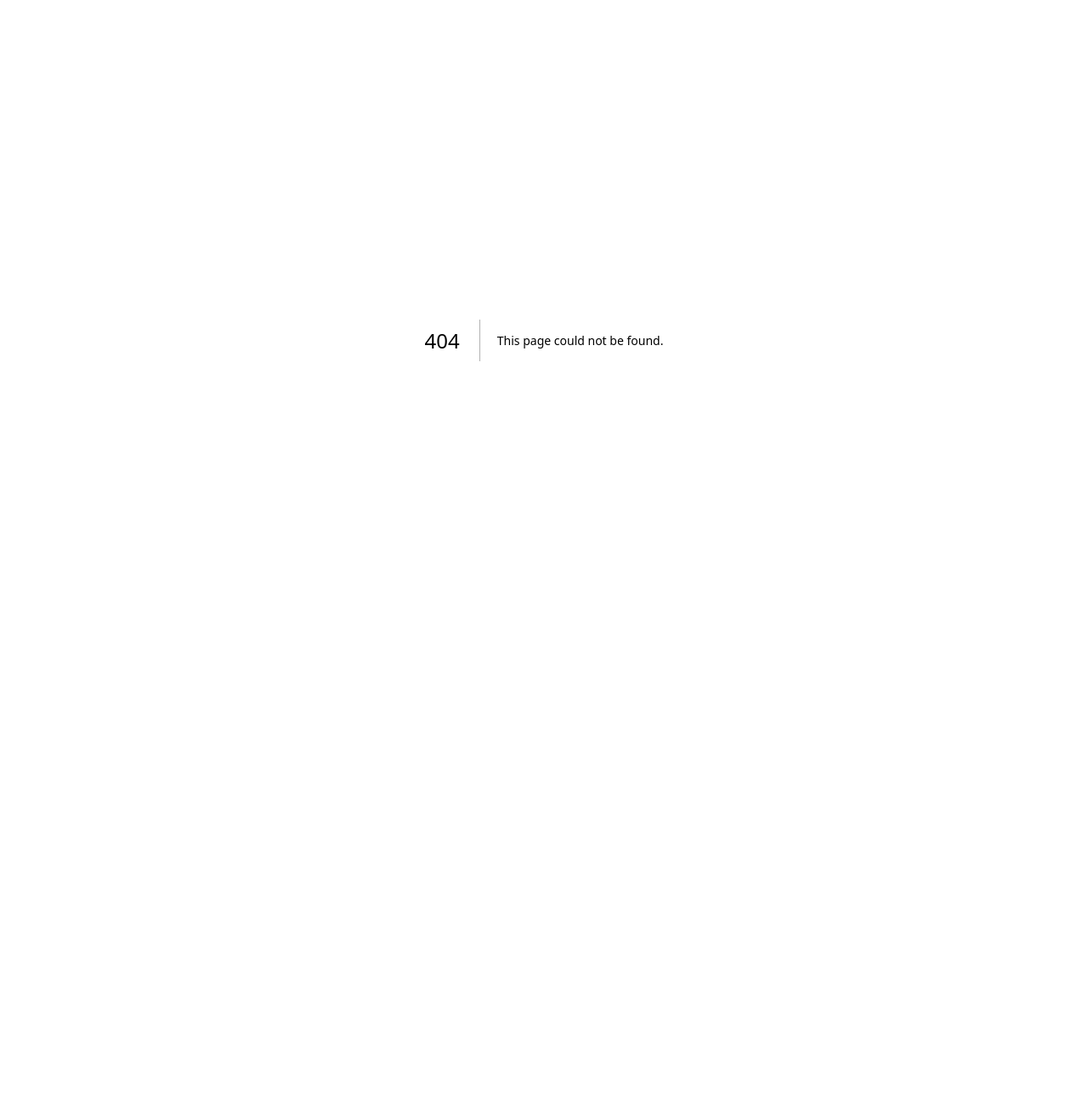
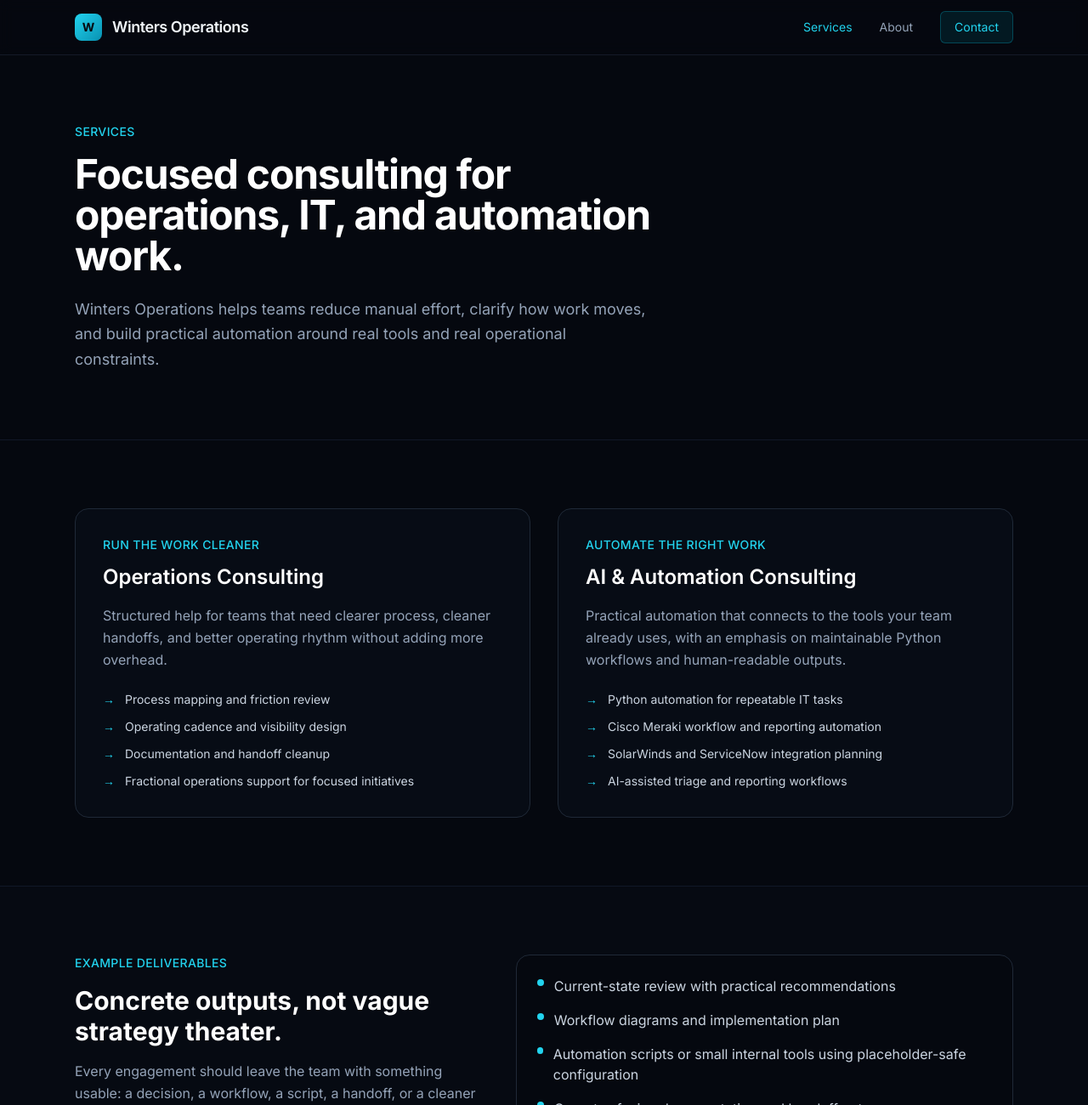
Before and after one commit to WintCom-Solutions/wintersoperations-site, a Next.js app: page /services in a window 1280 px wide. Before the commit this address had no page. Shown: the top 1300 px of the page at 85% size. Before the commit the page ends 800 px from the top, so only its background shows below. Built offline with nearby package versions, Linux system fonts and the light colour scheme.

Commit message:
Add Winters Operations services page
Merged PR #14: Add Winters Operations services page

```diff
--- a/app/page.tsx
+++ b/app/page.tsx
@@ -13,7 +13,7 @@ export default function Home() {
             </span>
           </div>
           <nav className="hidden sm:flex items-center gap-8 text-sm text-slate-400">
-            <a href="#services" className="hover:text-cyan-400 transition">
+            <a href="/services" className="hover:text-cyan-400 transition">
               Services
             </a>
             <a href="#about" className="hover:text-cyan-400 transition">
@@ -52,7 +52,7 @@ export default function Home() {
             </p>
             <div className="mt-10 flex flex-col sm:flex-row gap-4 justify-center">
               <a
-                href="#services"
+                href="/services"
                 className="px-6 py-3 rounded-lg bg-cyan-500 text-navy-950 font-semibold hover:bg-cyan-400 transition"
               >
                 See Services
@@ -159,6 +159,12 @@ export default function Home() {
                     workflows
                   </li>
                 </ul>
+                <a
+                  href="/services"
+                  className="mt-6 inline-flex text-sm font-semibold text-cyan-400 hover:text-cyan-300"
+                >
+                  View service details →
+                </a>
               </div>
             </div>
           </div>
--- /dev/null
+++ b/app/services/page.tsx
@@ -0,0 +1,167 @@
+import type { Metadata } from "next";
+
+export const metadata: Metadata = {
+  title: "Services",
+  description:
+    "Winters Operations offers operations consulting and practical AI automation for IT, network, and operations teams.",
+};
+
+const serviceGroups = [
+  {
+    title: "Operations Consulting",
+    eyebrow: "Run the work cleaner",
+    description:
+      "Structured help for teams that need clearer process, cleaner handoffs, and better operating rhythm without adding more overhead.",
+    items: [
+      "Process mapping and friction review",
+      "Operating cadence and visibility design",
+      "Documentation and handoff cleanup",
+      "Fractional operations support for focused initiatives",
+    ],
+  },
+  {
+    title: "AI & Automation Consulting",
+    eyebrow: "Automate the right work",
+    description:
+      "Practical automation that connects to the tools your team already uses, with an emphasis on maintainable Python workflows and human-readable outputs.",
+    items: [
+      "Python automation for repeatable IT tasks",
+      "Cisco Meraki workflow and reporting automation",
+      "SolarWinds and ServiceNow integration planning",
+      "AI-assisted triage and reporting workflows",
+    ],
+  },
+];
+
+const deliverables = [
+  "Current-state review with practical recommendations",
+  "Workflow diagrams and implementation plan",
+  "Automation scripts or small internal tools using placeholder-safe configuration",
+  "Operator-facing documentation and handoff notes",
+];
+
+export default function ServicesPage() {
+  return (
+    <div className="min-h-screen bg-navy-950 text-slate-100">
+      <header className="border-b border-navy-700/60 bg-navy-950/80 backdrop-blur sticky top-0 z-50">
+        <div className="max-w-6xl mx-auto px-6 h-16 flex items-center justify-between">
+          <a href="/" className="flex items-center gap-3">
+            <div className="w-8 h-8 rounded-lg bg-gradient-to-br from-cyan-400 to-cyan-600 flex items-center justify-center font-bold text-navy-950 text-sm">
+              W
+            </div>
+            <span className="font-semibold tracking-tight text-lg">
+              Winters Operations
+            </span>
+          </a>
+          <nav className="hidden sm:flex items-center gap-8 text-sm text-slate-400">
+            <a href="/services" className="text-cyan-400">
+              Services
+            </a>
+            <a href="/#about" className="hover:text-cyan-400 transition">
+              About
+            </a>
+            <a
+              href="/#contact"
+              className="px-4 py-2 rounded-md bg-cyan-500/10 text-cyan-400 border border-cyan-500/30 hover:bg-cyan-500/20 transition"
+            >
+              Contact
+            </a>
+          </nav>
+        </div>
+      </header>
+
+      <main>
+        <section className="border-b border-navy-800">
+          <div className="max-w-6xl mx-auto px-6 py-20">
+            <p className="text-cyan-400 font-medium tracking-wide text-sm uppercase mb-4">
+              Services
+            </p>
+            <h1 className="text-4xl sm:text-5xl font-bold tracking-tight text-white max-w-3xl leading-tight">
+              Focused consulting for operations, IT, and automation work.
+            </h1>
+            <p className="mt-6 text-lg text-slate-400 max-w-2xl leading-relaxed">
+              Winters Operations helps teams reduce manual effort, clarify how
+              work moves, and build practical automation around real tools and
+              real operational constraints.
+            </p>
+          </div>
+        </section>
+
+        <section className="py-20">
+          <div className="max-w-6xl mx-auto px-6 grid md:grid-cols-2 gap-8">
+            {serviceGroups.map((group) => (
+              <article
+                key={group.title}
+                className="rounded-2xl border border-navy-700 bg-navy-900/50 p-8"
+              >
+                <p className="text-sm font-medium uppercase tracking-wide text-cyan-400 mb-3">
+                  {group.eyebrow}
+                </p>
+                <h2 className="text-2xl font-semibold text-white mb-4">
+                  {group.title}
+                </h2>
+                <p className="text-slate-400 leading-relaxed mb-6">
+                  {group.description}
+                </p>
+                <ul className="space-y-3 text-sm text-slate-300">
+                  {group.items.map((item) => (
+                    <li key={item} className="flex gap-3">
+                      <span className="text-cyan-400">→</span>
+                      <span>{item}</span>
+                    </li>
+                  ))}
+                </ul>
+              </article>
+            ))}
+          </div>
+        </section>
+
+        <section className="py-20 border-t border-navy-800 bg-navy-900/30">
+          <div className="max-w-6xl mx-auto px-6 grid lg:grid-cols-[0.9fr_1.1fr] gap-10 items-start">
+            <div>
+              <p className="text-cyan-400 font-medium tracking-wide text-sm uppercase mb-4">
+                Example deliverables
+              </p>
+              <h2 className="text-3xl font-bold text-white">
+                Concrete outputs, not vague strategy theater.
+              </h2>
+              <p className="mt-4 text-slate-400 leading-relaxed">
+                Every engagement should leave the team with something usable:
+                a decision, a workflow, a script, a handoff, or a cleaner way
+                to operate.
+              </p>
+            </div>
+            <div className="rounded-2xl border border-navy-700 bg-navy-950/70 p-6">
+              <ul className="space-y-4 text-slate-300">
+                {deliverables.map((item) => (
+                  <li key={item} className="flex gap-3">
+                    <span className="mt-1 h-2 w-2 rounded-full bg-cyan-400" />
+                    <span>{item}</span>
+                  </li>
+                ))}
+              </ul>
+            </div>
+          </div>
+        </section>
+
+        <section className="py-20 border-t border-navy-800">
+          <div className="max-w-3xl mx-auto px-6 text-center">
+            <h2 className="text-3xl font-bold text-white mb-4">
+              Start with the problem in front of you.
+            </h2>
+            <p className="text-slate-400 mb-8">
+              Use the current placeholder contact path while final contact and
+              lead intake details are being planned.
+            </p>
+            <a
+              href="mailto:hello@wintersoperations.com"
+              className="inline-flex items-center gap-2 px-6 py-3 rounded-lg bg-cyan-500 text-navy-950 font-semibold hover:bg-cyan-400 transition"
+            >
+              hello@wintersoperations.com
+            </a>
+          </div>
+        </section>
+      </main>
+    </div>
+  );
+}
```
